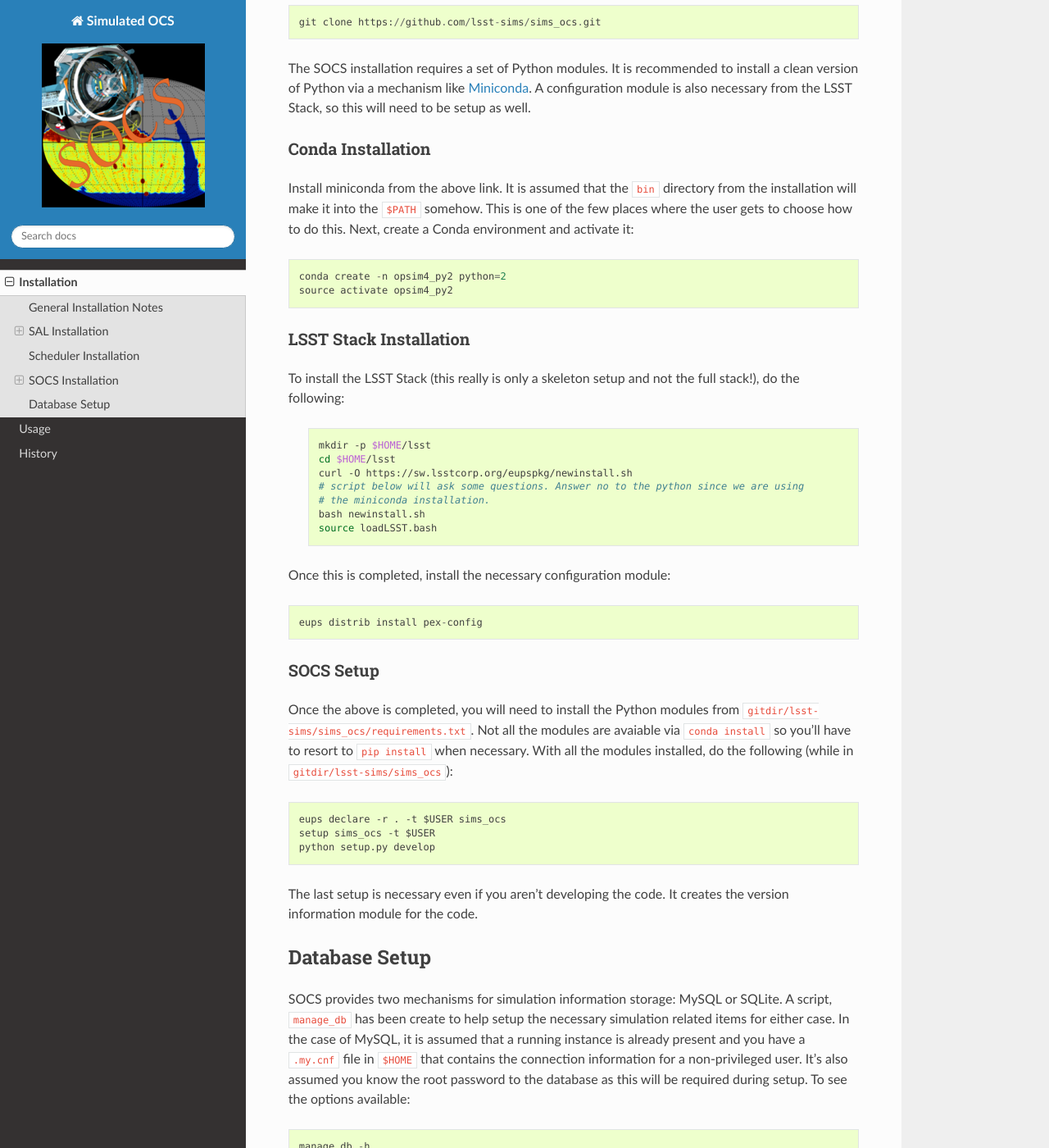
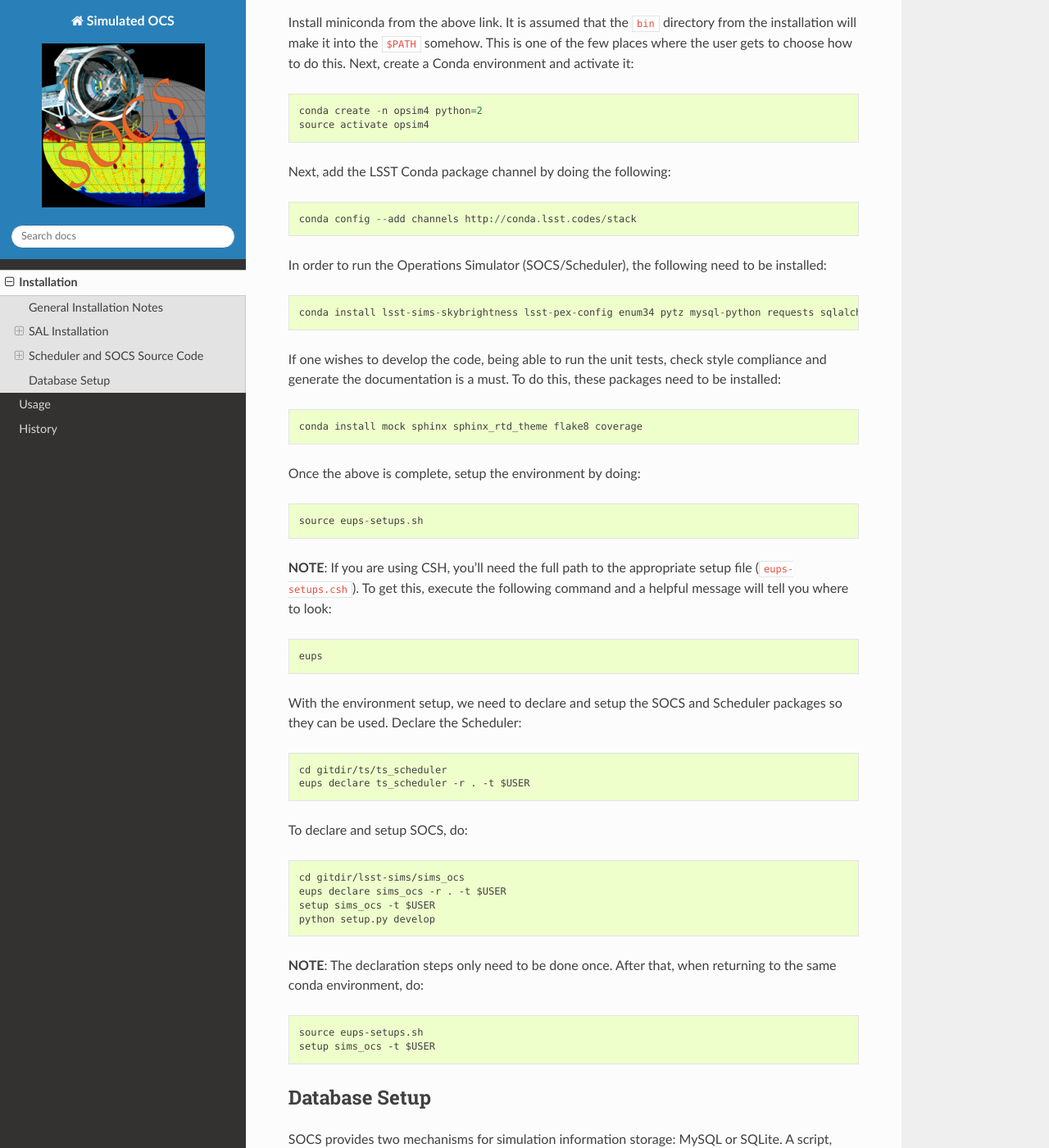
Before and after one commit to lsst-sims/sims_ocs, a Sphinx documentation site: the page built from docs/installation.rst, in a window 1280 px wide and 1400 px high, scrolled down 2092 px. Shown: the whole window at 82% size. Built offline with Sphinx 7.4.7 and the Read the Docs theme 2.0.0, drawn with Linux system fonts in a browser that asks for light colours; the version number could not be read and is left out; some of the changed text lies outside the part shown.

Commit message:
Updating installation and usage documentation.

```diff
--- a/docs/installation.rst
+++ b/docs/installation.rst
@@ -4,39 +4,27 @@ Installation
 
 .. warning::
 
-	The current installation is not for the faint of heart as it requires multiple repositories and a mixture of environments. It also only works on a RHEL 7 type environment.
+	The current installation requires multiple repositories and a mixture of environments. It also only works on a Linux environment. It has been tested on a RHEL 7 type environment.
 
 General Installation Notes
 --------------------------
 
-Due to the heavy use of repositiories for this installation, the instructions will assume you have created a ``git`` directory in your ``$HOME`` directory. This will be referenced as ``gitdir``. The individual repository installation instructions will give further advice on directory names. This is intended to make the usage "easier". Also, all instructions are based around using the code, not developing it.
+Due to the heavy use of repositories for this installation, the instructions will assume you have created a ``git`` directory in your ``$HOME`` directory. This will be referenced as ``gitdir``. The individual repository installation instructions will give further advice on directory names. This is intended to make the usage "easier". Also, all instructions are based around using the code, not developing it.
 
 SAL Installation
 ----------------
 
 The SAL (Software Abstraction Layer) is a wrapper around the DDS layer and provides binding to Python. This requires the OpenSplice and SAL repositories from Telescope and Site. Inside the ``gitdir`` create a directory called ``ts``. Go into this directory and run the following::
 
-	git clone https://stash.lsstcorp.org/scm/ts/ts_opensplice.git
-	git clone https://stash.lsstcorp.org/scm/ts/ts_sal.git
+	git clone https://github.com/lsst-ts/ts_opensplice.git
+	git clone https://github.com/lsst-ts/ts_sal.git
+
+In the SAL clone, there is a user guide that will be referenced in the following documentation. Its location is ``gitdir/ts/ts_sal/SAL_User_Guide.pdf`` and will be referred to as ``SUG``.
 
 Build Scheduler Topic Library
 ~~~~~~~~~~~~~~~~~~~~~~~~~~~~~
 
-There are prerequisites that need to be installed to build the topic library. They can be installed via the ``yum install`` command. They are::
-
-	g++
-	make
-	cmake
-	ncurses-libs
-	xterm
-	xorg-x11-fonts-misc
-	java-1.7.0-openjdk-devel
-	boost-python
-	boost-python-devel
-	maven
-	python-devel
-	swig
-	tk-devel
+There are prerequisites that need to be installed to build the topic library. They can be found in the *Introduction* section of the ``SUG`` and must be installed before continuing.
 
 Create a ``$HOME/dds`` directory and copy the ``gitdir/ts/ts_sal/setup.env`` to it. Also, create a ``$HOME/dds/lib`` directory for later. The following variables need to be edited in ``setup.env`` to reflect your setup::
 
@@ -60,71 +48,75 @@ Once the build is complete, the topic and supporting library need to be copied v
 	cp scheduler/cpp/src/SALPY_scheduler.so $HOME/dds/lib
 	cp scheduler/cpp/libsacpp_scheduler_types.so $HOME/dds/lib
 
-There are firewall rules that need to be applied in order for the DDS communications to work directly. Please see a developer for these.
+There are firewall rules that need to be applied in order for the DDS communications to work directly. They can be found in the *Installation* section of the ``SUG`` and need to be applied before running the SOCS/Scheduler system.
 
-Scheduler Installation
-----------------------
+Scheduler and SOCS Source Code
+------------------------------
 
 The Scheduler repository should also be cloned to ``gitdir/ts`` via the following::
 
-	git clone https://stash.lsstcorp.org/scm/ts/ts_scheduler.git
-
-SOCS Installation
------------------
+	git clone https://github.com/lsst-ts/ts_scheduler.git
 
 The SOCS repository should be cloned into the ``gitdir``. Create a directory there called ``lsst-sims``, go into that and run the following::
 
 	git clone https://github.com/lsst-sims/sims_ocs.git
 
-The SOCS installation requires a set of Python modules. It is recommended to install a clean version of Python via a mechanism like
-`Miniconda <http://conda.pydata.org/miniconda.html>`_. A configuration module is also necessary from the LSST Stack, so this will need to be setup as well.
-
 Conda Installation
 ~~~~~~~~~~~~~~~~~~
 
+The SOCS and Scheduler installation require a set of Python modules. It is recommended to install a clean version of Python via a mechanism like
+`Miniconda <http://conda.pydata.org/miniconda.html>`_. A configuration module is also necessary from the LSST Stack for SOCS, so this will need to be setup as well. Going forward, all the prerequisites will be installed via the conda mechanism.
+
 Install miniconda from the above link. It is assumed that the ``bin`` directory from the installation will make it into the ``$PATH`` somehow. This is one of the few places where the user gets to choose how to do this. Next, create a Conda environment and activate it::
 
-	conda create -n opsim4_py2 python=2
-	source activate opsim4_py2
+	conda create -n opsim4 python=2
+	source activate opsim4
 
-LSST Stack Installation
-~~~~~~~~~~~~~~~~~~~~~~~
+Next, add the LSST Conda package channel by doing the following::
 
-To install the LSST Stack (this really is only a skeleton setup and not the full stack!), do the following:
+    conda config --add channels http://conda.lsst.codes/stack
 
-  .. code-block:: bash
+In order to run the Operations Simulator (SOCS/Scheduler), the following need to be installed::
 
-    mkdir -p $HOME/lsst
-    cd $HOME/lsst
-    curl -O https://sw.lsstcorp.org/eupspkg/newinstall.sh
-    # script below will ask some questions. Answer no to the python since we are using
-    # the miniconda installation.
-    bash newinstall.sh
-    source loadLSST.bash
+	conda install lsst-sims-skybrightness lsst-pex-config enum34 pytz mysql-python requests sqlalchemy
 
-Once this is completed, install the necessary configuration module::
+If one wishes to develop the code, being able to run the unit tests, check style compliance and generate the documentation is a must. To do this, these packages need to be installed::
 
-	eups distrib install pex-config
+	conda install mock sphinx sphinx_rtd_theme flake8 coverage
 
-SOCS Setup
-~~~~~~~~~~
+Once the above is complete, setup the environment by doing::
 
-Once the above is completed, you will need to install the Python modules from ``gitdir/lsst-sims/sims_ocs/requirements.txt``. Not all the modules are avaiable via ``conda install`` so you'll have to resort to ``pip install`` when necessary. With all the modules installed, do the following (while in ``gitdir/lsst-sims/sims_ocs``)::
+	source eups-setups.sh
 
-	eups declare -r . -t $USER sims_ocs
+**NOTE**: If you are using CSH, you'll need the full path to the appropriate setup file (``eups-setups.csh``). To get this, execute the following command and a helpful message will tell you where to look::
+
+	eups
+
+With the environment setup, we need to declare and setup the SOCS and Scheduler packages so they can be used. Declare the Scheduler::
+
+	cd gitdir/ts/ts_scheduler
+	eups declare ts_scheduler -r . -t $USER
+
+To declare and setup SOCS, do::
+
+	cd gitdir/lsst-sims/sims_ocs
+	eups declare sims_ocs -r . -t $USER
 	setup sims_ocs -t $USER
 	python setup.py develop
 
-The last setup is necessary even if you aren't developing the code. It creates the version information module for the code.
+**NOTE**: The declaration steps only need to be done once. After that, when returning to the same conda environment, do::
+
+	source eups-setups.sh
+	setup sims_ocs -t $USER
 
 Database Setup
 --------------
 
-SOCS provides two mechanisms for simulation information storage: MySQL or SQLite. A script, ``manage_db`` has been create to help setup the necessary simulation related items for either case. In the case of MySQL, it is assumed that a running instance is already present and you have a ``.my.cnf`` file in ``$HOME`` that contains the connection information for a non-privileged user. It's also assumed you know the root password to the database as this will be required during setup. To see the options available::
+SOCS provides two mechanisms for simulation information storage: MySQL or SQLite. A script, ``manage_db`` has been created to help setup the necessary simulation related items for either case. In the case of MySQL, it is assumed that a running instance is already present and you have a ``.my.cnf`` file in ``$HOME`` that contains the connection information for a non-privileged user. It's also assumed you know the root password to the database as this will be required during setup. To see the options available::
 
 	manage_db -h
 
-The installation will cover a SQLite storage option. The following assumes a ``$HOME/run_local`` directory with ``log`` and ``output`` sub-directories are already available. To create the SQLite setup, run the following::
+The installation will cover a SQLite storage option. The following assumes a ``$HOME/run_local`` directory with an ``output`` sub-directory already available. To create the SQLite setup, run the following::
 
 	manage_db -c --type=sqlite --save-dir=$HOME/run_local/output
 
```
Also changed, not shown: docs/usage.rst (+10 -15 lines).
